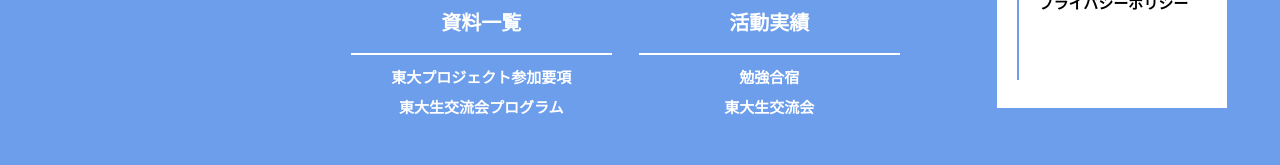
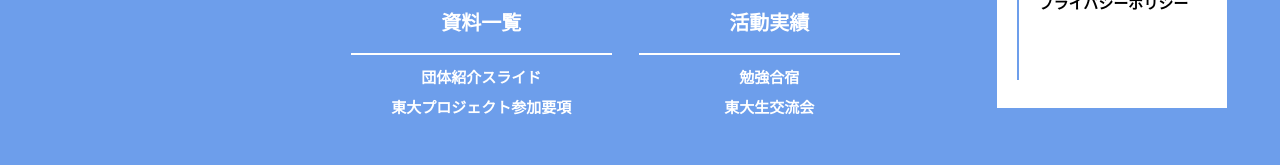
Before and after one commit to ReoYabiku/aloha-hp-next, a Next.js app: page /documents in a window 1280 px wide. Shown: the part 369-534 px from the top of the page. Built offline with nearby package versions, Linux system fonts and the light colour scheme; no server answers; the database is empty.

Commit message:
footer document

```diff
--- a/app/(footer)/Footer.tsx
+++ b/app/(footer)/Footer.tsx
@@ -49,12 +49,12 @@ export default function Footer() {
         href: "/documents",
       },
       page1: {
-        name: "東大プロジェクト参加要項",
-        href: "#",
+        name: "団体紹介スライド",
+        href: "/documents#団体紹介スライド",
       },
       page2: {
-        name: "東大生交流会プログラム",
-        href: "#",
+        name: "東大プロジェクト参加要項",
+        href: "/documents#東大プロジェクト参加要項",
       },
     },
     {
--- a/app/(user)/documents/Document.tsx
+++ b/app/(user)/documents/Document.tsx
@@ -15,7 +15,7 @@ export default function Document({title, embedURL, description, showURL, downloa
     <section>
       <div className={style.container}>
         <div className={style.fileSample}>
-          <h2 className={style.title}>{title}</h2>
+          <h2 className={style.title} id={title}>{title}</h2>
           <iframe src={embedURL} height={267} width={190} className={style.iframe}></iframe>
         </div>
         <div className={style.text}>
```
